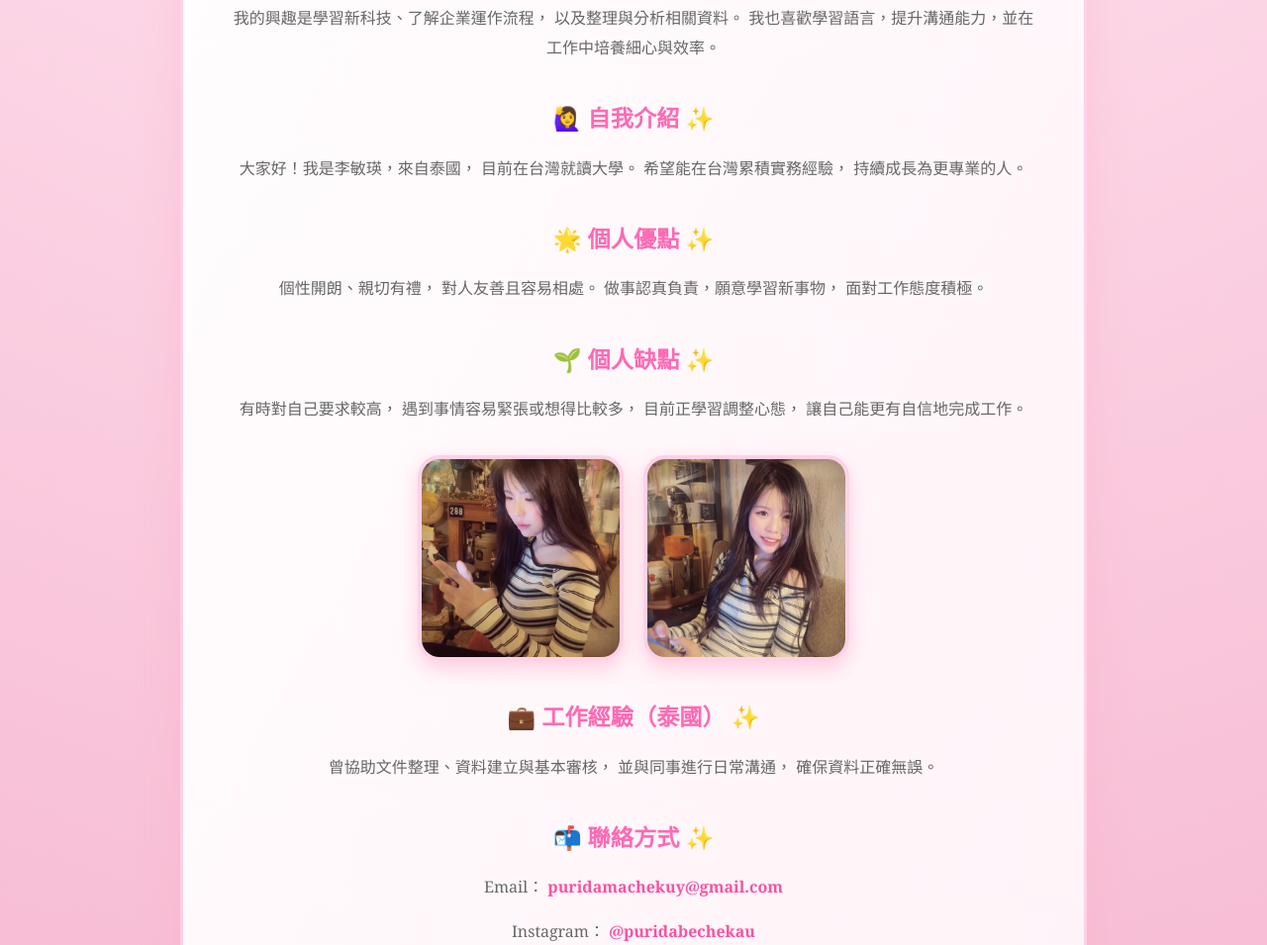
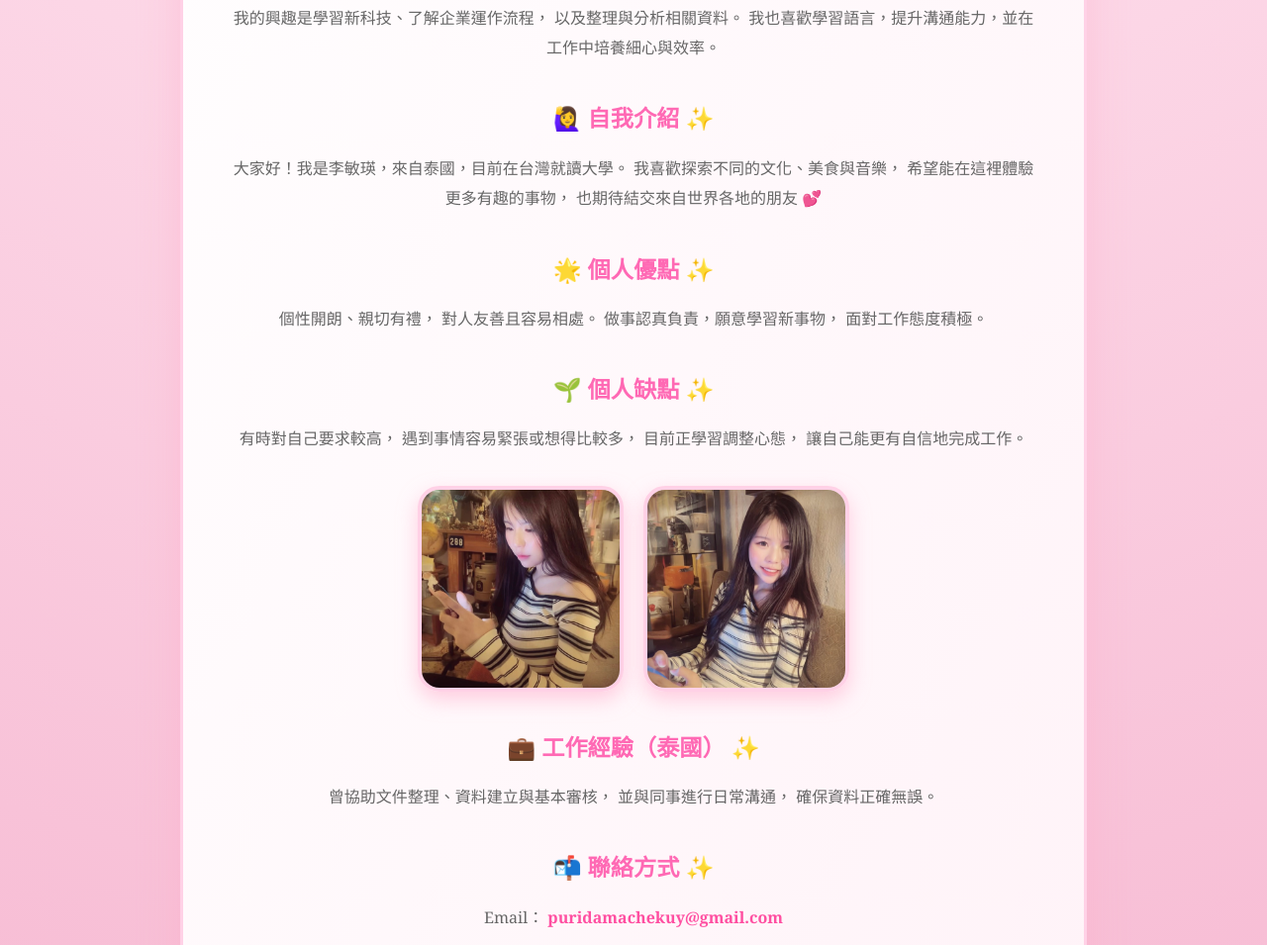
Before and after one commit to bd1141007-del/leemingfirstcode, a plain HTML site: page index.html in a window 1280 px wide. Shown: the part 1014-1969 px from the top of the page at 99% size. Drawn offline with nearby package versions, Linux system fonts and the light colour scheme.

Commit message:
Update index.html
u

```diff
--- a/index.html
+++ b/index.html
@@ -211,10 +211,10 @@
 
   <h2>🙋‍♀️ 自我介紹</h2>
   <p>
-    大家好！我是李敏瑛，來自泰國，
-    目前在台灣就讀大學。
-    希望能在台灣累積實務經驗，
-    持續成長為更專業的人。
+     大家好！我是李敏瑛，來自泰國，目前在台灣就讀大學。
+      我喜歡探索不同的文化、美食與音樂，
+      希望能在這裡體驗更多有趣的事物，
+      也期待結交來自世界各地的朋友 💕
   </p>
 
   <h2>🌟 個人優點</h2>
```
